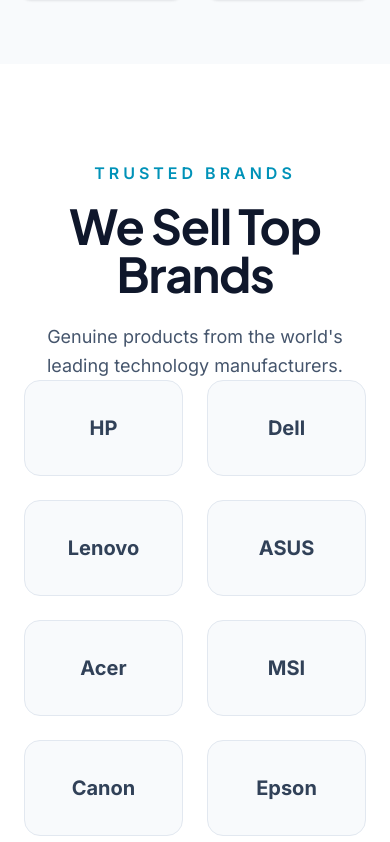
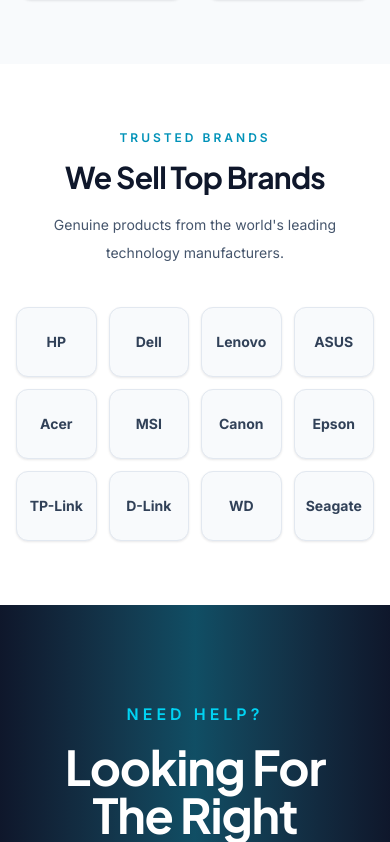
Before and after one commit to jayg191/naksh-computers, a Next.js app: page /products in a window 390 px wide. Shown: the part 1622-2464 px from the top of the page. Built offline with nearby package versions, Linux system fonts and the light colour scheme.

Commit message:
Improve brands section responsive layout

```diff
--- a/src/components/products/brands.tsx
+++ b/src/components/products/brands.tsx
@@ -1,21 +1,22 @@
 export default function Brands() {
   return (
-      <section className="bg-white py-24">
-        <div className="container mx-auto px-6">
-
-          <div className="text-center mb-14">
-            <p className="text-cyan-600 font-semibold uppercase tracking-[0.25em]">
+    <section className="bg-white py-16 sm:py-20 lg:py-24">
+      <div className="container mx-auto px-4 sm:px-6">
+        <div className="mb-10 text-center sm:mb-14">
+          <p className="text-xs font-semibold uppercase tracking-[0.25em] text-cyan-600 sm:text-sm">
             Trusted Brands
           </p>
 
-            <h2 className="mt-4 text-5xl font-bold text-slate-900">
+          <h2 className="mt-3 text-3xl font-bold text-slate-900 sm:mt-4 sm:text-4xl lg:text-5xl">
             We Sell Top Brands
           </h2>
 
-            <p className="mt-6 text-lg text-slate-600 max-w-3xl mx-auto">
-              Genuine products from the world's leading technology manufacturers.
+          <p className="mx-auto mt-4 max-w-3xl text-sm leading-7 text-slate-600 sm:mt-6 sm:text-lg">
+            Genuine products from the world&apos;s leading technology manufacturers.
           </p>
-            <div className="grid grid-cols-2 gap-6 md:grid-cols-4 lg:grid-cols-6">
+        </div>
+
+        <div className="grid grid-cols-4 gap-3 sm:gap-5 lg:grid-cols-6 lg:gap-6">
           {[
             "HP",
             "Dell",
@@ -32,15 +33,13 @@ export default function Brands() {
           ].map((brand) => (
             <div
               key={brand}
-                className="flex h-24 items-center justify-center rounded-2xl border border-slate-200 bg-slate-50 text-xl font-bold text-slate-700 transition-all duration-300 hover:-translate-y-1 hover:border-cyan-500 hover:bg-white hover:text-cyan-600 hover:shadow-xl"
+              className="group flex h-[70px] items-center justify-center rounded-xl border border-slate-200 bg-slate-50 px-2 text-center text-sm font-bold text-slate-700 shadow-sm transition-all duration-300 hover:-translate-y-1 hover:border-cyan-500 hover:bg-white hover:text-cyan-600 hover:shadow-xl sm:h-24 sm:rounded-2xl sm:text-xl"
             >
               {brand}
             </div>
           ))}
         </div>
       </div>
-
-        </div>
     </section>
   );
 }
```
Lines whose indentation alone changed are shown as unchanged.
